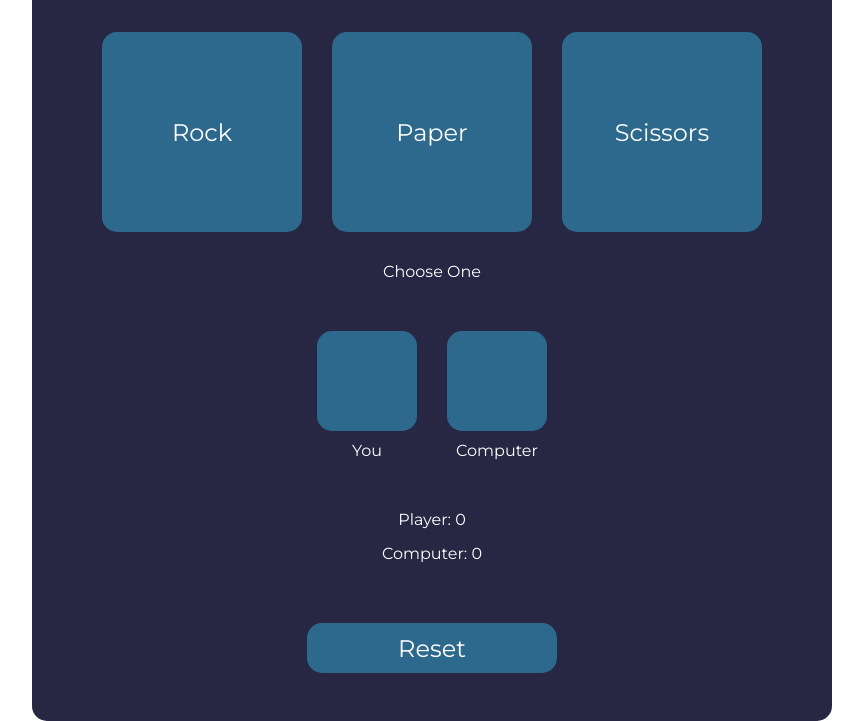
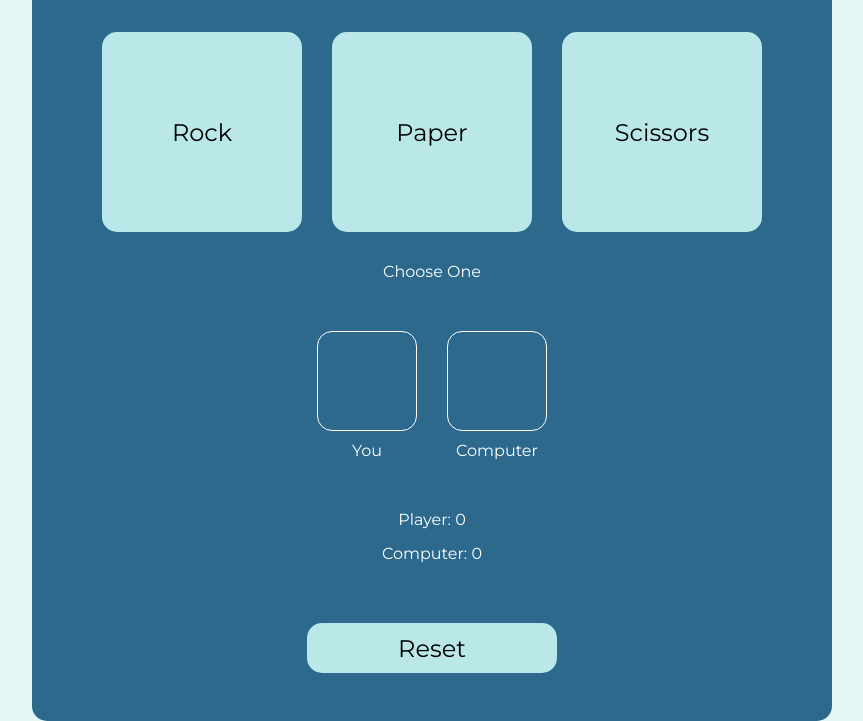
Before and after one commit to alessandrotoselli/rock-paper-scissors, a plain HTML site: page index.html in a window 1280 px wide. Shown: the part 113-834 px from the top of the page, without its empty margins (208-1071 px from the left). Drawn offline with Linux system fonts and the light colour scheme.

Commit message:
Changed color palette

```diff
--- a/style.css
+++ b/style.css
@@ -9,7 +9,7 @@
 body {
     display: flex;
     flex-direction: column;
-    background: #fff;
+    background: #e3f6f5;
     justify-content: center;
     align-items: center;
     min-height: 100vh;
@@ -20,7 +20,7 @@ body {
     flex-direction: column;
     justify-content: center;
     align-items: center;
-    background: #272643;
+    background: #2c698d;
     padding: 3rem 10rem;
     border-radius: 15px;
     width: 80%;
@@ -62,10 +62,10 @@ p {
     width: 200px;
     cursor: pointer;
     border: none;
-    background: #2c698d;
+    background: #bae8e8;
     transition: all 0.2s ease;
     border-radius: 15px;
-    color: #fff;
+    color: #000;
 }
 
 #reset-button {
@@ -74,15 +74,15 @@ p {
     height: 50px;
     border-radius: 15px;
     margin-top: 60px;
-    background: #2c698d;
-    color: #fff;
+    background: #bae8e8;
+    color: #000;
     font-size: 1.5rem;
     cursor: pointer;
     transition: all 0.2s ease;
 }
 .game-choice:hover,
 #reset-button:hover {
-    background: #bae8e8;
+    background: #fff;
     color: #000;
 }
 
@@ -108,6 +108,7 @@ p {
     width: 100px;
     background: #2c698d;
     border-radius: 15px;
+    border: 1px solid #fff;
     justify-content: center;
     align-items: center;
     font-size: 1rem;
```
